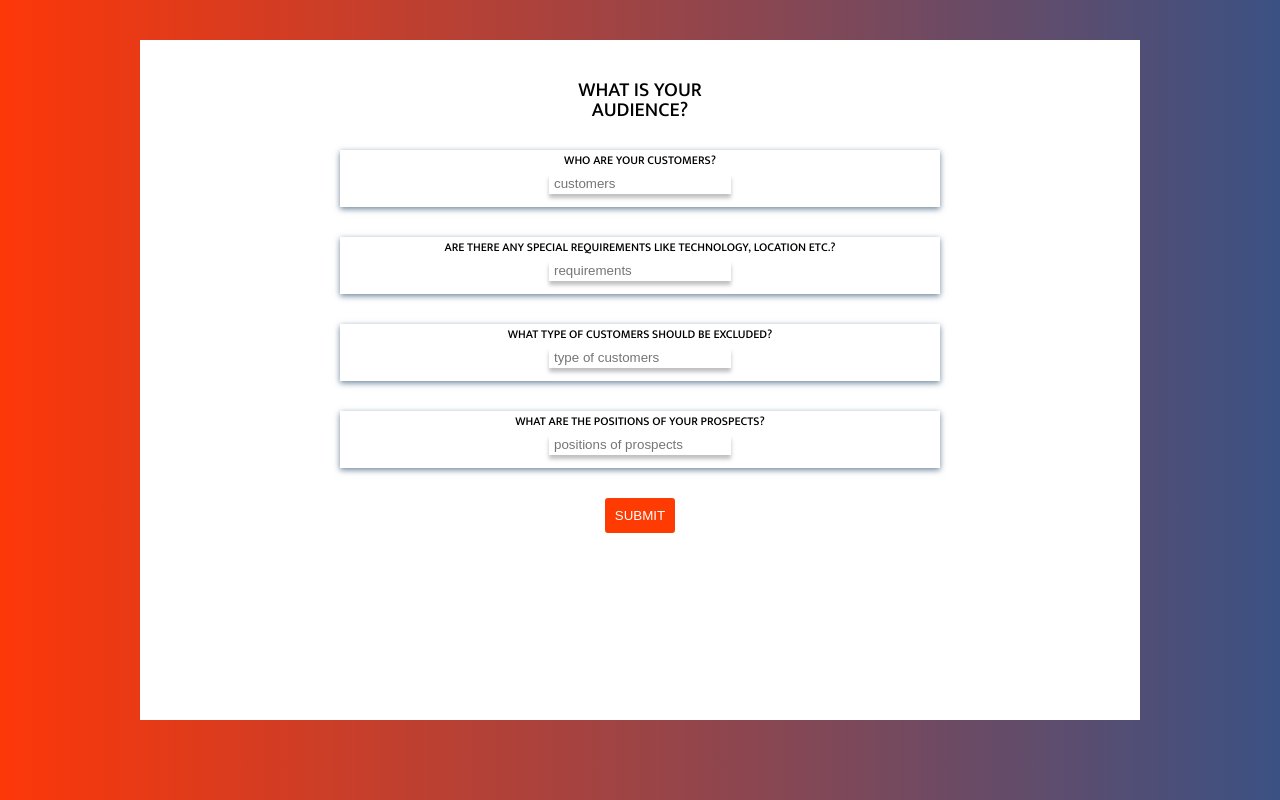
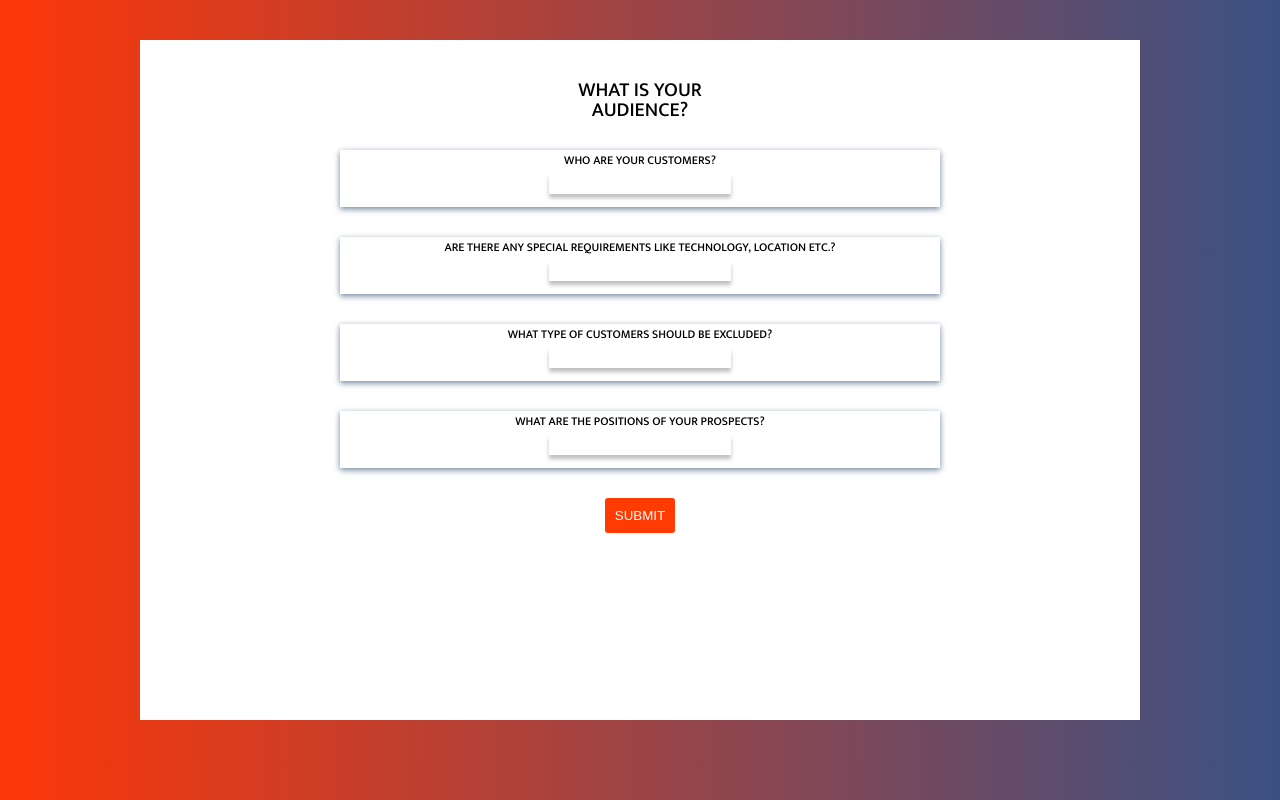
Before and after one commit to krystianwojtowicz/form-node, a React (Create React App) app in the folder frontend/: page / in a window 1280 px wide. Built offline with nearby package versions, Linux system fonts and the light colour scheme.

Commit message:
uncommenting backend errors, removing placeholders

```diff
--- a/frontend/src/atoms/Input.js
+++ b/frontend/src/atoms/Input.js
@@ -1,8 +1,7 @@
 import "./Input.scss";
 
 export const Input = (props) => {
-  const { id, name, type, placeholder, onChange, onBlur, value, error, label } =
-    props;
+  const { id, name, type, onChange, onBlur, value, error, label } = props;
 
   return (
     <div className="input-container">
@@ -12,7 +11,6 @@ export const Input = (props) => {
         id={id}
         name={name}
         type={type}
-        placeholder={placeholder}
         onChange={onChange}
         onBlur={onBlur}
         value={value}
--- a/frontend/src/components/Form.js
+++ b/frontend/src/components/Form.js
@@ -58,7 +58,6 @@ export const Form = () => {
             id="customers"
             name="customers"
             type="text"
-            placeholder="customers"
             onChange={formik.handleChange}
             onBlur={formik.handleBlur}
             value={formik.values.customers}
@@ -69,7 +68,6 @@ export const Form = () => {
             id="requirements"
             name="requirements"
             type="text"
-            placeholder="requirements"
             onChange={formik.handleChange}
             onBlur={formik.handleBlur}
             value={formik.values.requirements}
@@ -80,7 +78,6 @@ export const Form = () => {
             id="typeOfCustomers"
             name="typeOfCustomers"
             type="text"
-            placeholder="type of customers"
             onChange={formik.handleChange}
             onBlur={formik.handleBlur}
             value={formik.values.typeOfCustomers}
@@ -93,7 +90,6 @@ export const Form = () => {
             id="positionsOfProspects"
             name="positionsOfProspects"
             type="text"
-            placeholder="positions of prospects"
             onChange={formik.handleChange}
             onBlur={formik.handleBlur}
             value={formik.values.positionsOfProspects}
```
